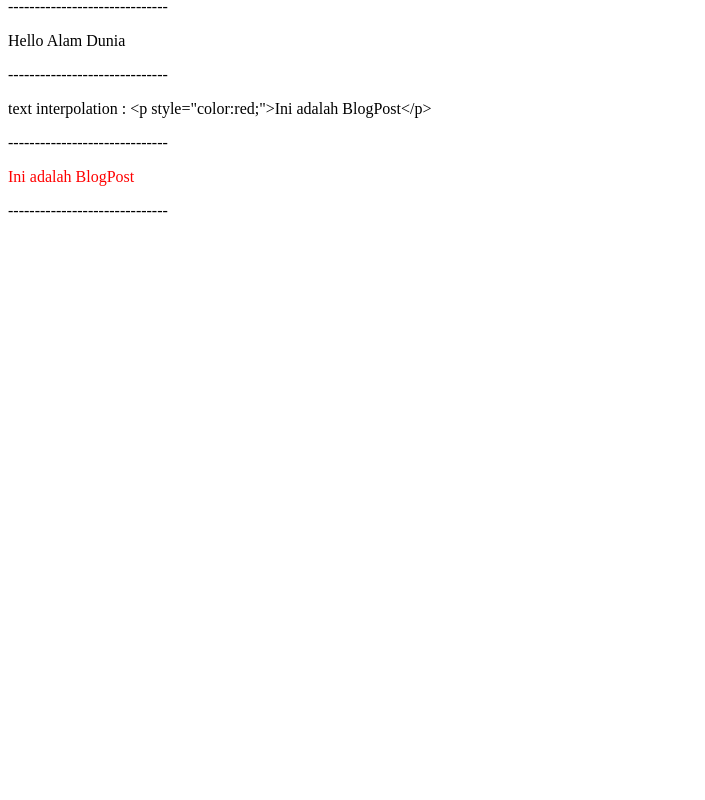
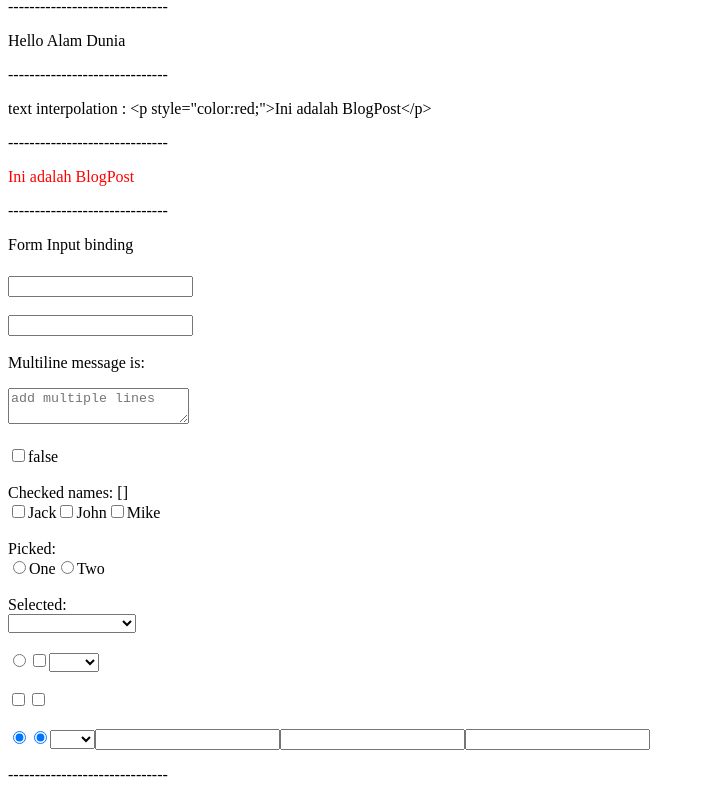
Before and after one commit to Nabilfadilah/hello-vue, a Vue app: page / in a window 1280 px wide. Shown: the part 2534-3334 px from the top of the page, without its empty margins (0-705 px from the left). Before the commit the page ends 2770 px from the top, so only its background shows below. Built offline with nearby package versions, Linux system fonts and the light colour scheme.

Commit message:
Membuat Form Input Binding

```diff
--- a/src/App.vue
+++ b/src/App.vue
@@ -107,6 +107,13 @@ function warn(message, event) { // accessing event argument in line handler
   }
   alert(message)
 }
+//end---------------------------
+
+// Form Input binding</p>
+const nama = ref('')
+const desc = ref('')
+const checked = ref(false)
+const checkedNames = ref([])
 //end---------------------------
 
 </script>
@@ -285,6 +292,104 @@ function warn(message, event) { // accessing event argument in line handler
   <!-- Row HTML -->
   <div v-html="blogPost"></div>
   <p>------------------------------</p>
+
+  <p>Form Input binding</p>
+  <h5>{{ nama }}</h5>
+  <!-- lebih ringkas dengan v-model -->
+  <input type="text" v-model="nama">
+
+  <!-- Text -->
+  <br><br>
+  <input type="text" :value="nama" @input="(event) => (nama = event.target.value)" />
+
+  <!-- Multiline Text -->
+  <br><br>
+  <span>Multiline message is:</span>
+  <p style="white-space: pre-line;">{{ desc }}</p>
+  <textarea v-model="desc" placeholder="add multiple lines"> </textarea>
+
+  <!-- Checkbox -->
+  <br><br>
+  <input type="checkbox" id="checkbox" v-model="checked" />
+  <label for="checkbox">{{ checked }}</label>
+
+  <br><br>
+  <div>Checked names: {{ checkedNames }}</div>
+
+  <input type="checkbox" id="jack" value="Jack" v-model="checkedNames" />
+  <label for="jack">Jack</label>
+
+  <input type="checkbox" id="john" value="John" v-model="checkedNames" />
+  <label for="john">John</label>
+
+  <input type="checkbox" id="mike" value="Mike" v-model="checkedNames" />
+  <label for="mike">Mike</label>
+
+  <!-- Radio -->
+  <br><br>
+  <div>Picked: {{ picked }}</div>
+
+  <input type="radio" id="one" value="One" v-model="picked" />
+  <label for="one">One</label>
+
+  <input type="radio" id="two" value="Two" v-model="picked" />
+  <label for="two">Two</label>
+
+  <!-- Select -->
+  <br><br>
+  <div>Selected: {{ selected }}</div>
+
+  <select v-model="selected">
+    <option disabled value="">Please select one</option>
+    <option>A</option>
+    <option>B</option>
+    <option>C</option>
+  </select>
+
+  <!-- Value Binding -->
+  <br><br>
+  <!-- `picked` is a string "a" when checked -->
+  <input type="radio" v-model="picked" value="a" />
+
+  <!-- `toggle` is either true or false -->
+  <input type="checkbox" v-model="toggle" />
+
+  <!-- `selected` is a string "abc" when the first option is selected -->
+  <select v-model="selected">
+    <option value="abc">ABC</option>
+  </select>
+
+  <!-- Checkbox -->
+  <br><br>
+  <input
+  type="checkbox"
+  v-model="toggle"
+  true-value="yes"
+  false-value="no" />
+
+  <input
+  type="checkbox"
+  v-model="toggle"
+  :true-value="dynamicTrueValue"
+  :false-value="dynamicFalseValue" />
+
+  <!-- Radio -->
+  <br><br>
+  <input type="radio" v-model="pick" :value="first" />
+  <input type="radio" v-model="pick" :value="second" />
+
+  <!-- Select Options -->
+  <select v-model="selected">
+    <!-- inline object literal -->
+    <option :value="{ number: 123 }">123</option>
+  </select>
+
+  <!-- Modifiers -->
+  <!-- synced after "change" instead of "input" -->
+  <input v-model.lazy="msg" />
+  <input v-model.number="age" />
+  <input v-model.trim="msg" />
+  <p>------------------------------</p>
 </template>
 
 <!-- style untuk tampilannya -->
```
